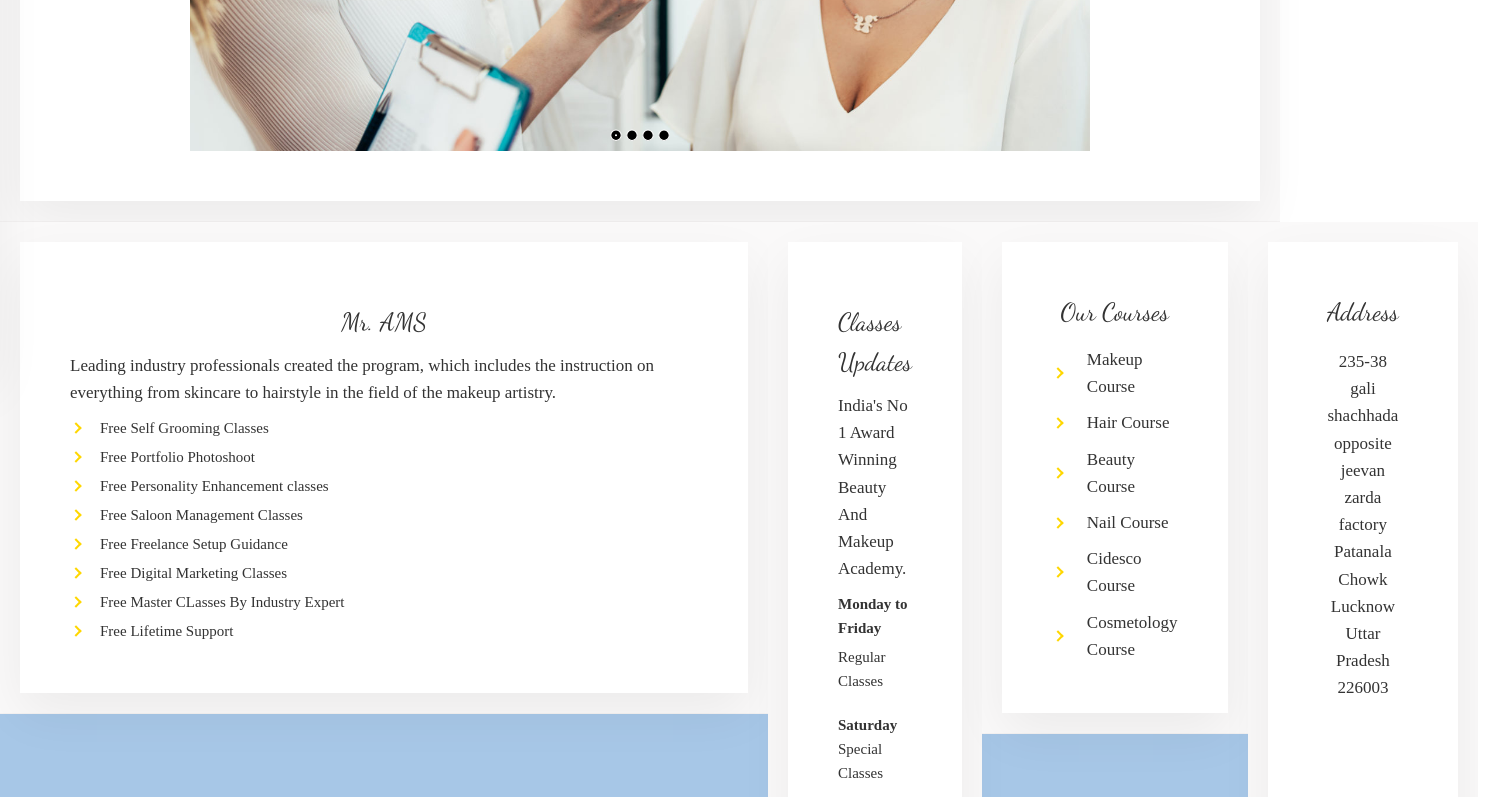
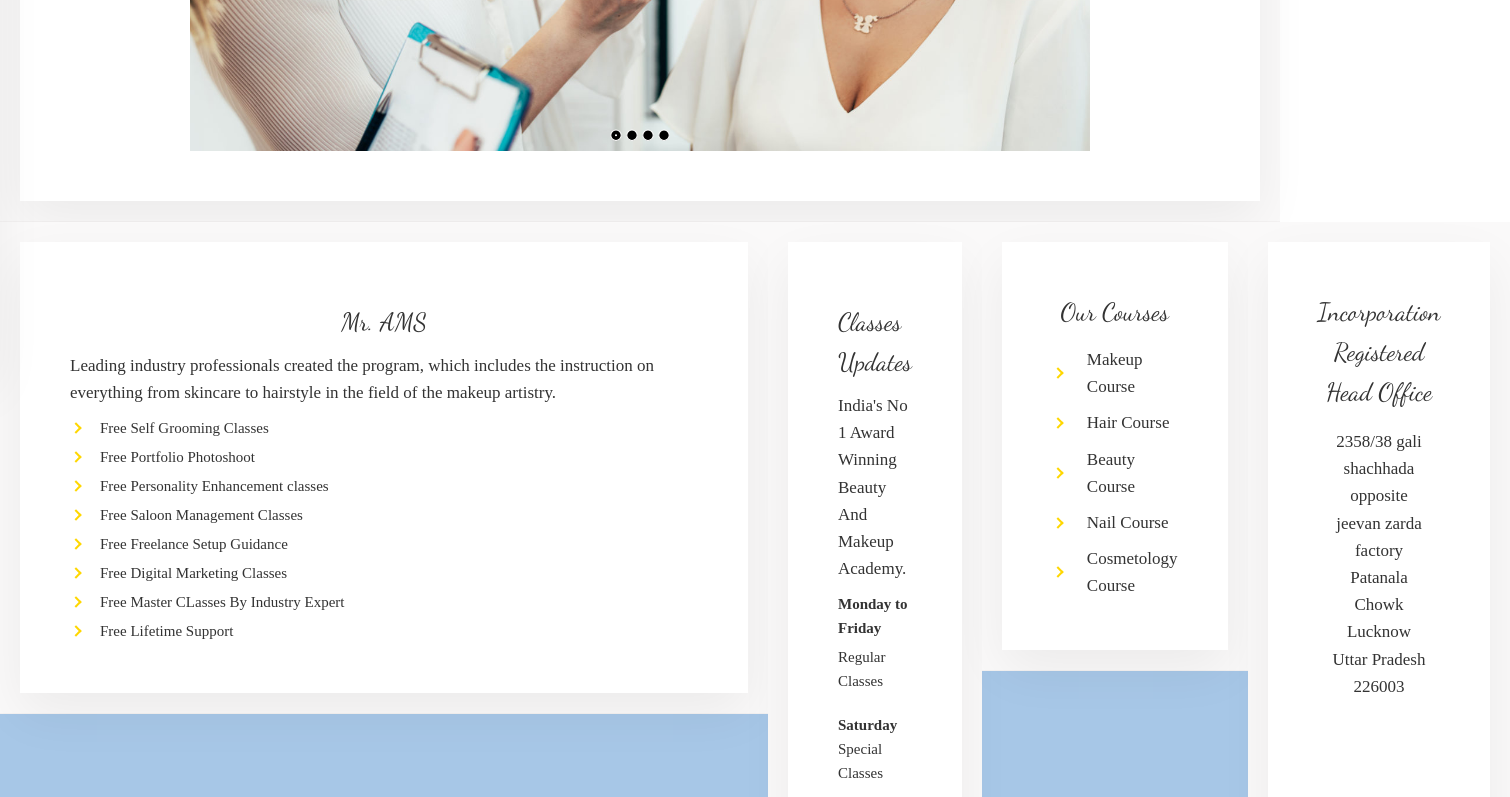
Before and after one commit to umar-developer-01/NextJS-Services-, a Next.js app: page / in a window 1280 px wide. Shown: the part 429-1226 px from the top of the page, 1510 px wide, since content can reach past the window. Built offline with nearby package versions, Linux system fonts and the light colour scheme; a web font is replaced by a local one.

Commit message:
Changes in address

```diff
--- a/app/@address/page.tsx
+++ b/app/@address/page.tsx
@@ -7,11 +7,11 @@ export default function Address() {
         <div className={indexStyles.innerContainer}>
 
         <div className={indexStyles.heading}>
-           Address
+           Incorporation Registered Head Office
         </div>
         <div className={indexStyles.content}>
 
-        <p className={indexStyles.p}>235-38 gali shachhada opposite jeevan zarda factory</p>
+        <p className={indexStyles.p}>2358/38 gali shachhada opposite jeevan zarda factory</p>
 
         <p className={indexStyles.p}>Patanala Chowk Lucknow Uttar Pradesh 226003</p>
         </div>
--- a/app/@courses/page.tsx
+++ b/app/@courses/page.tsx
@@ -39,10 +39,10 @@ export default function Courses() {
             </div>
 
 
-            <div className={indexStyles.listingContainer}>
+            {/* <div className={indexStyles.listingContainer}>
               <div className={indexStyles.arrow}></div>
               <p className={indexStyles.p}>Cidesco Course</p>
-            </div>
+            </div> */}
 
             <div className={indexStyles.listingContainer}>
               <div className={indexStyles.arrow}></div>
```
